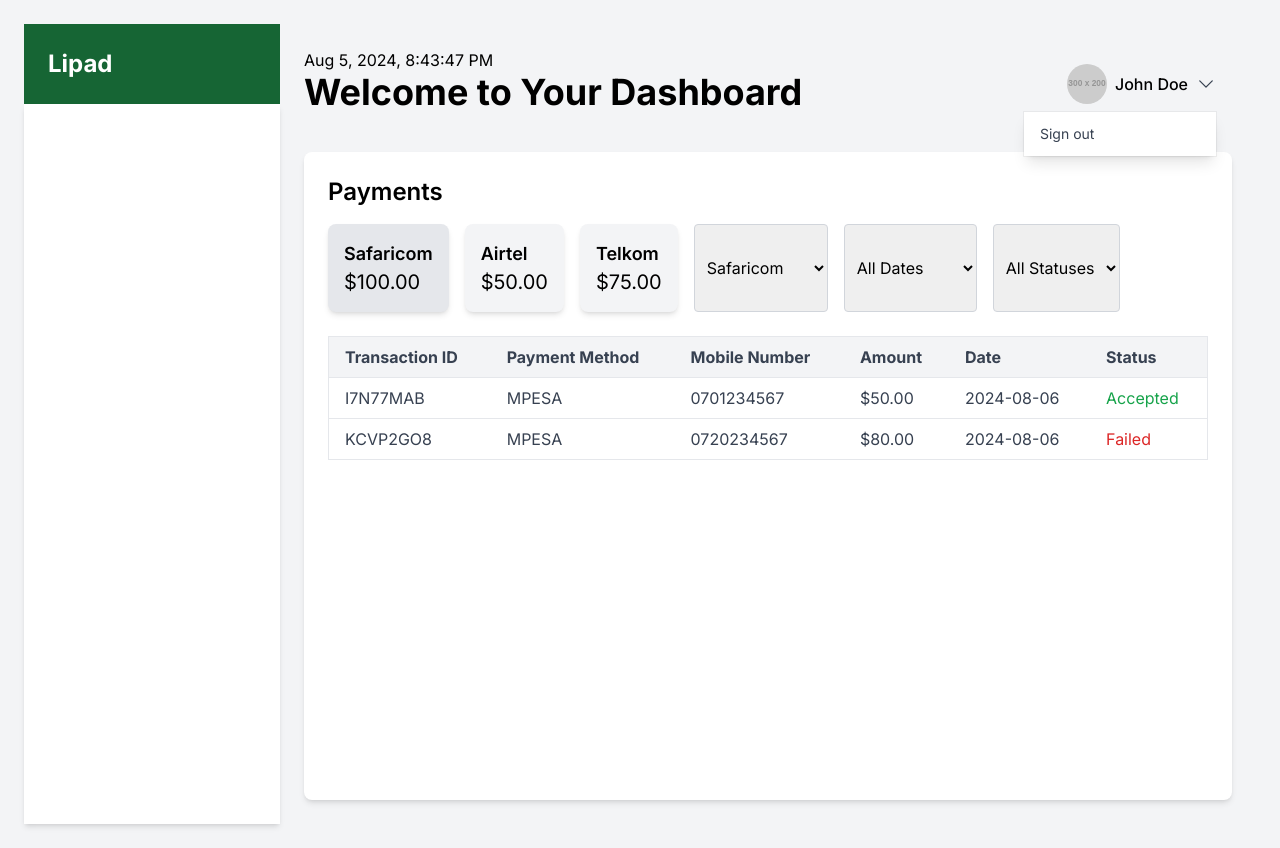
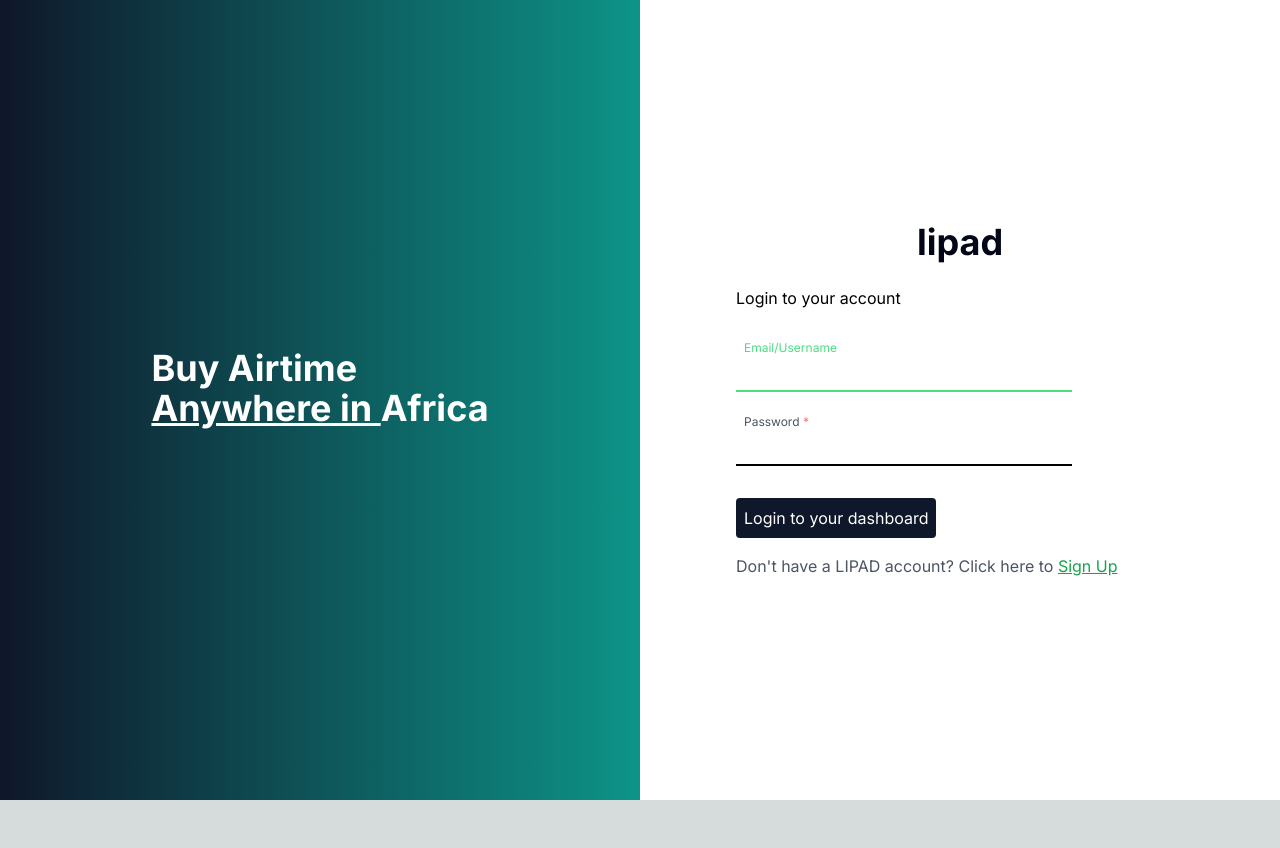
Before and after one commit to Achors/lipad, a Next.js app in the folder lipa/: page / in a window 1280 px wide. After the commit the page ends 800 px from the top, so only its background shows below. Built offline with nearby package versions, Linux system fonts and the light colour scheme.

Commit message:
final lines on UI

```diff
--- a/lipa/src/app/page.js
+++ b/lipa/src/app/page.js
@@ -1,13 +1,11 @@
-
-
 "use client";
 
-import React, {useState} from 'react';
+import React, { useState } from 'react';
 import Dashboard from '../components/dashboard';
 
 export default function Home() {
   const [isLogin, setIsLogin] = useState(true);
-  const [isAuthenticated, setIsAuthenticated] = useState(true)
+  const [isAuthenticated, setIsAuthenticated] = useState(false);
 
   const toggleForm = () => {
     setIsLogin(!isLogin);
@@ -23,71 +21,104 @@
   }
 
   return (
-    <main className="flex min-h-screen flex-col lg:flex-row items-center justify-between p-0 lg:p-24">
-      <div className="lg:w-1/2 flex flex-col items-center justify-center bg-gradient-to-r from-green-400 to-blue-500 p-12 lg:p-24">
-        <h1 className="text-white text-4xl font-bold mb-4">Buy Airtime Anywhere in Africa</h1>
-        {/* <h1>Lipad</h1> */}
+    <main className="flex min-h-screen">
+        <div className="w-full lg:w-1/2 flex flex-col items-center justify-center bg-gradient-to-r from-slate-900 to-teal-600 p-12 lg:p-24">
+        <h1 className="text-white text-4xl font-bold mb-6">
+          Buy Airtime <br />
+          <span className="mt-6 underline">Anywhere in </span>Africa
+        </h1>
       </div>
-      <div className="lg:w-1/2 flex flex-col items-center justify-center bg-white p-12 lg:p-24">
+      <div className="w-full lg:w-1/2 flex flex-col items-center justify-center bg-white p-12 lg:p-24">
         {isLogin ? (
           <>
-        <h1 className="text-3xl font-bold mb-6">Login to your account</h1>
-        <form className="w-full max-w-md">
-          <div className="flex flex-col mb-4">
-            <label className="mb-2 font-medium">Email/Username</label> <br />
+          <div>
+            <h1 className="text-4xl text-slate-950 font-bold mb-6">lipad</h1>
+          </div>
+            <form className="w-full max-w-md" onSubmit={handleLogin}>
+            <h2 className="text-1xl text-Zinc-950 mb-6">Login to your account</h2>
+            <div className="flex flex-col mb-4 relative">
+  <div className="relative mb-4">
+    <label className="absolute top-2 left-2 text-green-400 transition-transform duration-300 transform -translate-y-1 scale-75 origin-top-left">
+      Email/Username
+    </label>
     <input
-              type ="text"
-              placeholder="Username"
+      type="text"
       required
-              className = "p-2 border border-gray-300 round mb-4"/>
-            <label className="mb-2 font-medium">Password</label> <br />
+      className="pt-6 pb-2 pl-2 border-b-2 border-green-400 bg-transparent focus:outline-none w-3/4 mx-auto"
+      placeholder=" "
+    />
+  </div>
+
+  <div className="relative mb-4">
+    <label className="absolute top-2 left-2 text-gray-600 transition-transform duration-300 transform -translate-y-1 scale-75 origin-top-left">
+      Password <span className="text-red-400">*</span>
+    </label>
     <input
-              type ="password"
-              placeholder="Password"
+      type="password"
       required
-              className = "p-2 border border-gray-300 round mb-4" />
+      className="pt-6 pb-2 pl-2 border-b-2 border-black bg-transparent focus:outline-none w-3/4 mx-auto"
+      placeholder=" "
+    />
+  </div>
 </div>
 
               <button
                 type="submit"
-              className="bg-blue-500 text-white p-2 rounded hover:bg-blue-600">
+                className="bg-slate-900 text-white p-2 rounded hover:bg-gray-00"
+              >
                 Login to your dashboard
               </button>
-
-            <p className="text-gray-600">
-              Dont have a LIPAD account? Click here to {''}
-              <a href="#" onClick={toggleForm} className="text-blue-500 hover:underline"> Sign Up</a>
+              <p className="text-gray-600 mt-4">
+                Don't have a LIPAD account? Click here to{' '}
+                <a href="#" onClick={toggleForm} className="text-green-600 underline">
+                  Sign Up
+                </a>
               </p>
             </form>
           </>
         ) : (
           <>
-        <h1 className="text-3xl font-bold mb-6">Register an Account</h1>
-        <form className="w-full max-w-md">
-          <div className="flex flex-col mb-4">
-            <label className="mb-2 font-medium">Email/Username</label> <br />
+            <div>
+            <h1 className="text-4xl text-slate-950 font-bold mb-6">lipad</h1>
+          </div>
+            <form className="w-full max-w-md" onSubmit={handleLogin}>
+            <h2 className="text-1xl text-Zinc-950 mb-6">Register an Account</h2>
+            <div className="flex flex-col mb-4 relative">
+  <div className="relative mb-4">
+    <label className="absolute top-2 left-2 text-green-400 transition-transform duration-300 transform -translate-y-1 scale-75 origin-top-left">
+      Email/Username
+    </label>
     <input
-              type ="text"
-              placeholder="Username"
+      type="text"
       required
-              className = "p-2 border border-gray-300 round mb-4"/>
-            <label className="mb-2 font-medium">Password</label> <br />
+      className="pt-6 pb-2 pl-2 border-b-2 border-green-400 bg-transparent focus:outline-none w-3/4 mx-auto"
+      placeholder=" "
+    />
+  </div>
+
+  <div className="relative mb-4">
+    <label className="absolute top-2 left-2 text-gray-600 transition-transform duration-300 transform -translate-y-1 scale-75 origin-top-left">
+      Password <span className="text-red-400">*</span>
+    </label>
     <input
-              type ="password"
-              placeholder="Password"
+      type="password"
       required
-              className = "p-2 border border-gray-300 round mb-4" />
-
+      className="pt-6 pb-2 pl-2 border-b-2 border-black bg-transparent focus:outline-none w-3/4 mx-auto"
+      placeholder=" "
+    />
+  </div>
+</div>
           <button
                 type="submit"
-              className="bg-blue-500 text-white p-2 rounded hover:bg-blue-600"
-              >Register Account</button>
-
-            <p className="text-gray-600">
-              Do you have a LIPAD account? Click here to
-              <a href="#" onClick={toggleForm} className="text-blue-500 hover:underline"> Sign In</a> </p>
-
-          </div>
+                className="bg-slate-900 text-white p-2 rounded hover:bg-gray-00">
+                Register Account
+              </button>
+              <p className="text-gray-600 mt-4">
+                Do you have a LIPAD account? Click here to{' '}
+                <a href="#" onClick={toggleForm} className="text-green-600 underline">
+                  Sign In
+                </a>
+              </p>
             </form>
           </>
         )}
--- a/lipa/src/components/sidebar.js
+++ b/lipa/src/components/sidebar.js
@@ -1,6 +1,5 @@
 
 import React from 'react';
-import Link from 'next/link';
 
 export default function Sidebar() {
   return (
```
Lines whose indentation alone changed are shown as unchanged.
